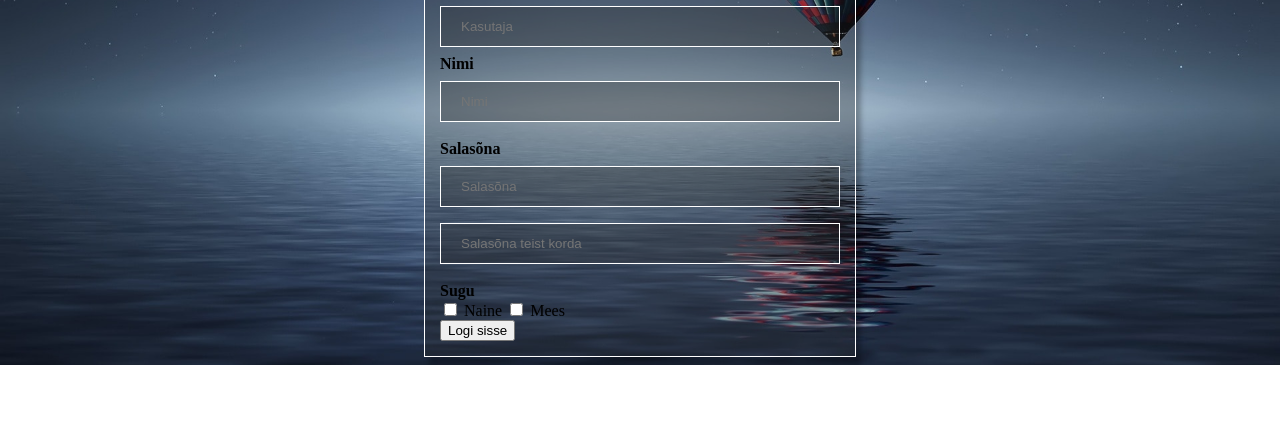
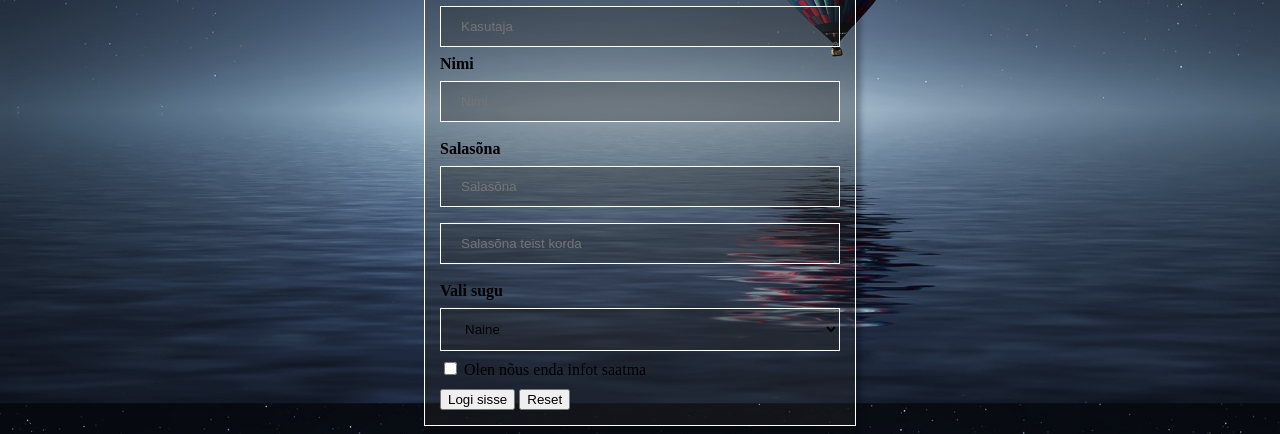
Before and after one commit to SpiidiK/Veebiarendus-koolitus, a plain HTML site: page loeng02/registreerimine.html in a window 1280 px wide. Shown: the part 468-902 px from the top of the page. Before the commit the page ends 833 px from the top, so only its background shows below. Drawn offline with Linux system fonts and the light colour scheme.

Commit message:
loeng02
kodune ülesanne

```diff
--- a/loeng02/regamine.css
+++ b/loeng02/regamine.css
@@ -30,7 +30,7 @@ body {
 
   }
 
-input[type=text],input[type='password']{
+input[type=text],input[type='password'],select{
     width: 100%;
     padding: 12px 20px;
     margin: 8px 0;
--- a/loeng02/registreerimine.html
+++ b/loeng02/registreerimine.html
@@ -26,17 +26,15 @@
             <strong><label class="ruum-yleval" for="nimi">Salasõna</label></strong> <br>
             <input type="password" id="salas6na" name="salas6na" placeholder="Salasõna"> <br>
             <input type="password" id="salas6na" name="salas6na" placeholder="Salasõna teist korda"> <br>
-            <strong><label class="ruum-yleval" for="nimi">Sugu</label></strong> <br>
-
-            <div>
-                <input type="checkbox">
-                <label for="mees">Naine</label>
-                <input type="checkbox">
-                <label for="mees">Mees</label>
-            </div>
-
+            <strong><label class="ruum-yleval" for="sugu">Vali sugu</label></strong> <br>
+            <select name="Sugu" id="sugu" >
+                 <option value="naine">Naine</option>
+                 <option value="mees">Mees</option>
+            </select> <br>
+            <input type="checkbox">
+            <label for="mees">Olen nõus enda infot saatma</label> <br>
             <input class="placeholder" type="submit" value="Logi sisse">
-
+            <input class="ruum-yleval"type="reset">
         </form>
     </div>
 
```
